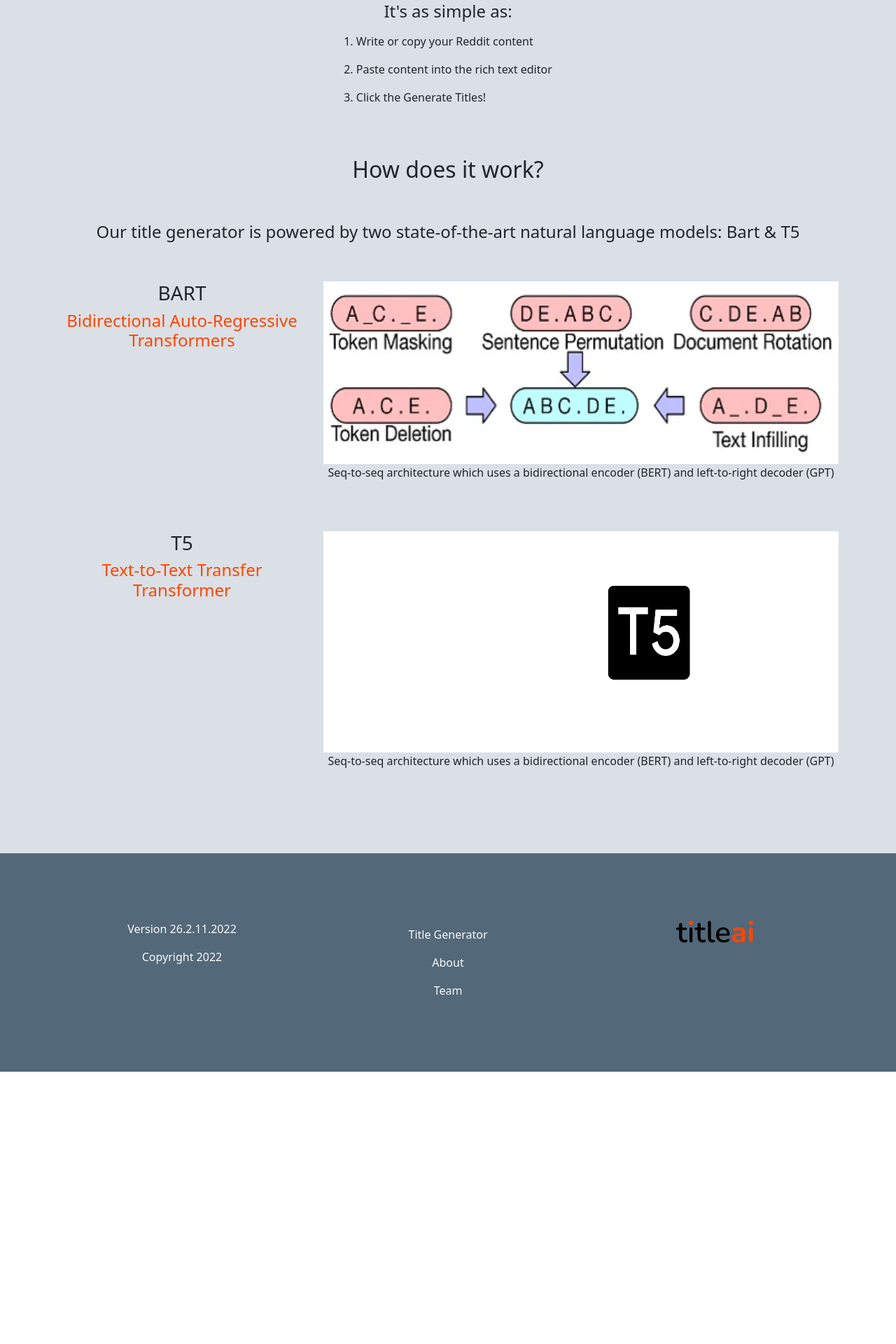
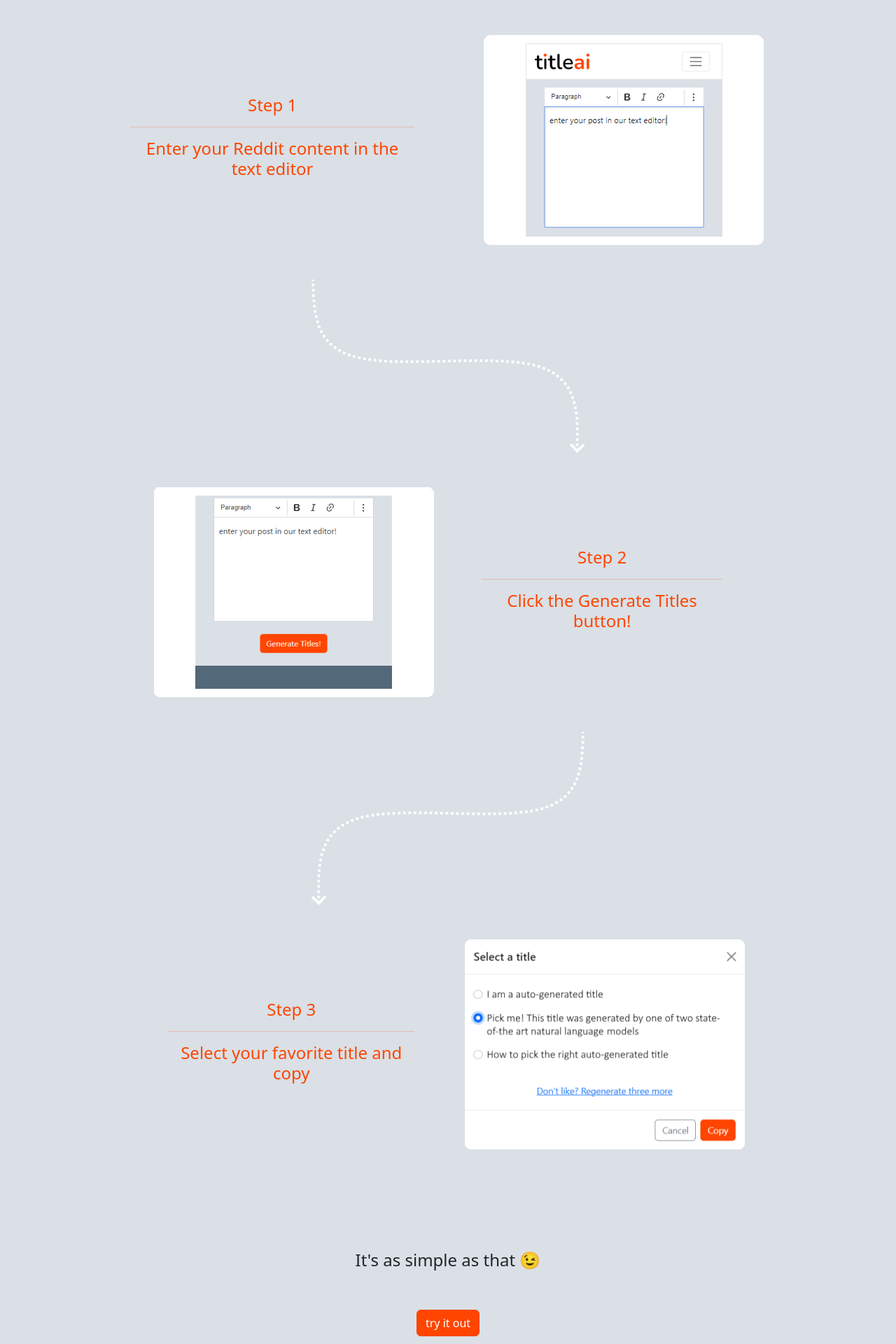
Before and after one commit to intaekim01/Reddit-Title-Generation, a React (Create React App) app in the folder rtg-app/: page / in a window 1280 px wide. Shown: the part 860-2780 px from the top of the page at 70% size. Before the commit the page ends 2391 px from the top, so only its background shows below. Built offline with nearby package versions, Linux system fonts and the light colour scheme.

Commit message:
revamped home page

```diff
--- a/rtg-app/src/Pages/Home.js
+++ b/rtg-app/src/Pages/Home.js
@@ -1,6 +1,9 @@
 import animatedText from "../Images/animatedText.gif";
-import BARTimg from "../Images/BARTimg.png";
-import t5 from "../Images/t5.gif";
+import Step1 from "../Images/Step1.png";
+import Step2 from "../Images/Step2.png";
+import Step3 from "../Images/Step3.png";
+import ArrowV1 from "../Images/ArrowV1.png";
+import ArrowV2 from "../Images/ArrowV2.png";
 import { Link } from 'react-router-dom';
 
 function Home() {
@@ -12,7 +15,8 @@
                 <div className="py-5"></div>
                 <div className="py-5"></div>
                 <div className="container text-center p-5">
-                    <img className="animatedText.gif" src={animatedText} width="100%" height="100%" alt=''></img>
+                    <img className="hide-display animatedText.gif" src={animatedText} width="100%" height="100%" alt=''></img>
+                    <h5 className="unhide-display">Type in your Reddit post, article, or story ... auto generate titles 😉</h5>
                     <p>leveraging state-of-the-art natural language processing models to generate titles</p>
 
                     <div className="py-5">
@@ -34,46 +38,67 @@
                 <div className="container text-center p-5">
                     <h2>How do you use it?</h2>
                 </div>
-                <h4>It's as simple as:</h4>
-                <div className="d-flex justify-content-center py-2">
-                    <span className="text-start">
-                        <p>1. Write or copy your Reddit content </p>
-                        <p>2. Paste content into the rich text editor</p>
-                        <p>3. Click the Generate Titles!</p>
-                    </span>
-                </div>
 
-                {/* SECTION: HOW DOES IT WORK */}
-                <div className="container text-center p-5">
-                    <h2>How does it work?</h2>
-                </div>
-
-                <div className="container text-center">
-                    <h4>Our title generator is powered by two state-of-the-art natural language models: Bart & T5</h4>
+                <div className="container d-flex justify-content-center text-center">
                     <div className="row py-5">
-                        <div className="col-sm-12 col-md-4">
-                            <h3>BART</h3>
-                            <h4 style={{color: "#FF4500"}}>Bidirectional Auto-Regressive Transformers</h4>
+                        <div className="d-flex col-sm-12 col-md-6 align-items-center px-5">
+                            <h4 style={{color: "#FF4500"}}>Step 1<hr></hr> Enter your Reddit content in the text editor</h4>
                         </div>
-                        <div className="col-sm-12 col-md-8">
-                            <img className="BARTimg.png" src={BARTimg} width="100%" height="100%" alt=''></img>
-                            <p>Seq-to-seq architecture which uses a bidirectional encoder (BERT) and left-to-right decoder (GPT)</p>
+                        <div className="col-sm-12 col-md-6">
+                            <img className="Step1.png" src={Step1} width="400" height="300" alt=''></img>
                         </div>
                     </div>
 
+                </div>
+
+                <div className="container d-flex justify-content-center text-center">
+                    <div className="row ">
+                        <img className="ArrowV1.png arrow" src={ArrowV1} alt=''></img>
+                    </div>
+
+                </div>
+
+                <div className="container d-flex justify-content-center text-center">
                     <div className="row py-5">
-                        <div className="col-sm-12 col-md-4">
-                            <h3>T5</h3>
-                            <h4 style={{color: "#FF4500"}}>Text-to-Text Transfer Transformer</h4>
+                        <div className="d-flex col-sm-12 col-md-6 order-md-2 align-items-center px-5">
+                            <h4 style={{color: "#FF4500"}}>Step 2 <hr></hr> Click the Generate Titles button!</h4>
                         </div>
-                        <div className="col-sm-12 col-md-8">
-                            <img className="t5.gif" src={t5} width="100%" height="100%" alt=''></img>
-                            <p>Seq-to-seq architecture which uses a bidirectional encoder (BERT) and left-to-right decoder (GPT)</p>
+                        <div className="col-sm-12 col-md-6 order-md-1">
+                            <img className="Step2.png" src={Step2} width="400" height="300" alt=''></img>
                         </div>
 
                     </div>
 
                 </div>
+
+                <div className="container d-flex justify-content-center text-center">
+                    <div className="row ">
+                        <img className="ArrowV2.png arrow" src={ArrowV2}  alt=''></img>
+                    </div>
+
+                </div>
+
+                <div className="container d-flex justify-content-center text-center pb-5">
+                    <div className="row py-5">
+                        <div className="d-flex col-sm-12 col-md-6 align-items-center px-5">
+                            <h4 style={{color: "#FF4500"}}>Step 3<hr></hr> Select your favorite title and copy</h4>
+                        </div>
+                        <div className="col-sm-12 col-md-6">
+                            <img className="Step3.png" src={Step3} width="400" height="300" alt=''></img>
+                        </div>
+                    </div>
+
+                </div>
+
+                <div className="pt-5">
+                    <h4>It's as simple as that 😉</h4>
+                    <div className="py-5">
+                        <button type="button" className="btn btn-primary mx-2 " data-bs-toggle="modal" data-bs-target="#titlesModal">
+                            <Link className="nav-link" to="/title_generator">try it out</Link>
+                        </button>
+                    </div>
+                </div>
+
 
                 <div className="py-5"></div>
             </div>
```
